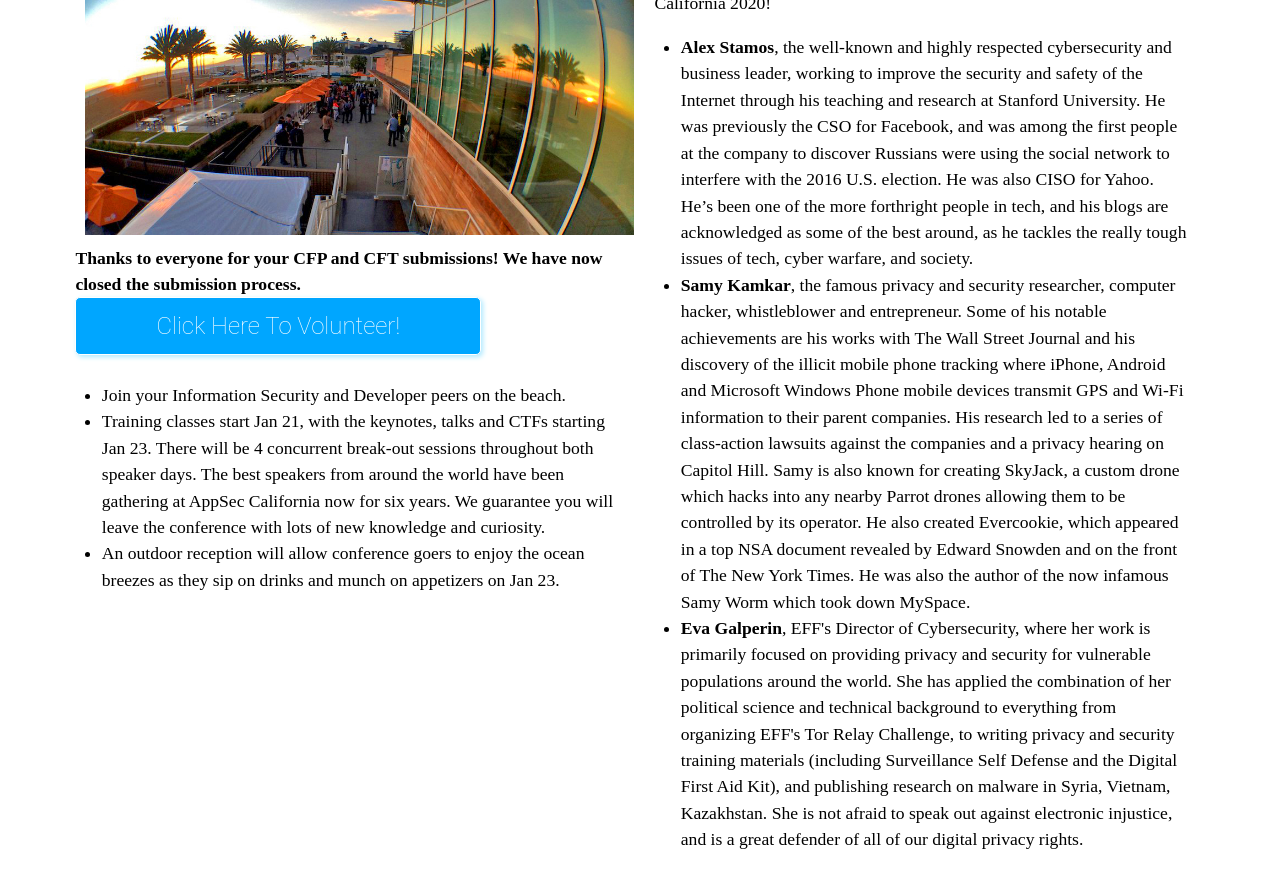
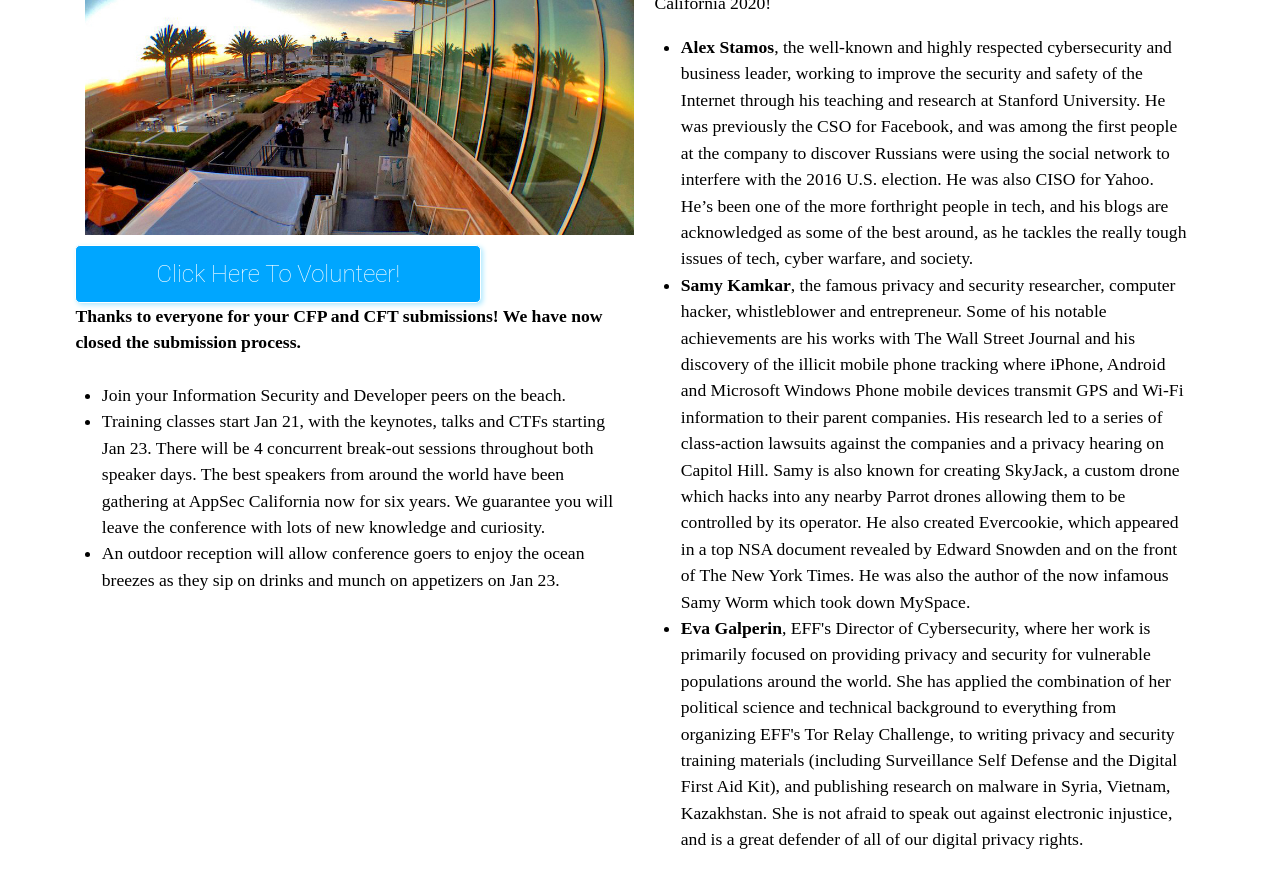
Before and after one commit to OWASP/2020-appseccalifornia, a Jekyll site: the page built from index.html, in a window 1280 px wide and 900 px high, scrolled down 480 px. Shown: the top 888 px of the window. Built offline with Jekyll 4.4.1, drawn with Linux system fonts in a browser that asks for light colours; some web fonts are replaced; comment, search, counter and statistics services are not loaded.

Commit message:
moving things

```diff
--- a/index.html
+++ b/index.html
@@ -13,9 +13,9 @@ permalink: /
 <div class="row"><h2>January 21-24, 2020 at the Annenberg Beach House, Santa Monica, CA</h2></div>
 <div class="row"><div class="column"><img src="../assets/images/fisheye.jpg" width="569" align="left" style="padding:10px;">
 <br>
+<div><button name="cftButton" class="button" onclick="window.location.href='https://signup.com/go/QGXzxkB';">Click Here To Volunteer!</button>
+<br>
 <strong>Thanks to everyone for your CFP and CFT submissions! We have now closed the submission process.</strong>
-<br>
-<div><button name="cftButton" class="button" onclick="window.location.href='https://signup.com/go/QGXzxkB';">Click Here To Volunteer!</button>
 <br>
 </div>
 <br>
```
